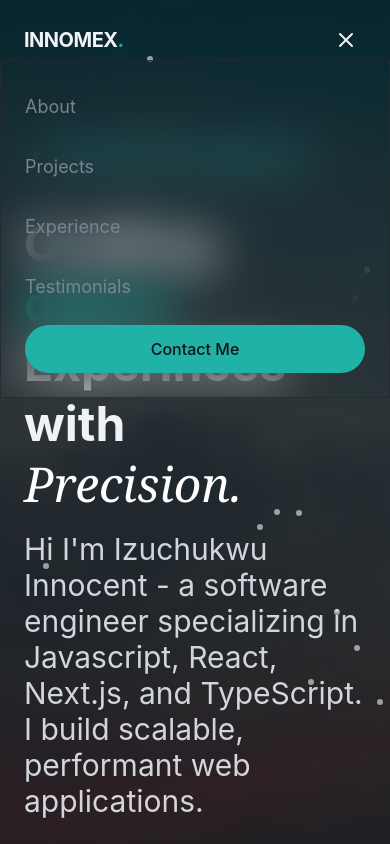
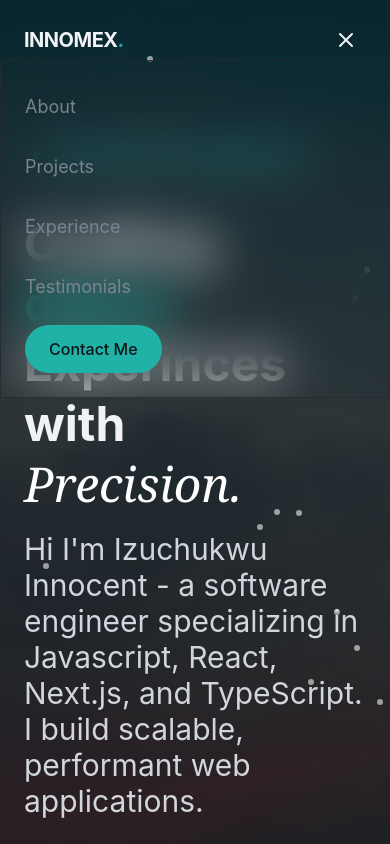
Before and after one commit to inno-stack/my-portfolio, a React (Vite) app: page / in a window 390 px wide. Both pictures are taken after a click on the button 346 px from the left and 40 px from the top of the page. Shown: the top 844 px of the page. Built offline with nearby package versions, Linux system fonts and the light colour scheme.

Commit message:
fix: enable contact button navigation in mobile menu

```diff
--- a/src/layout/Navbar.jsx
+++ b/src/layout/Navbar.jsx
@@ -52,7 +52,9 @@ export const Navbar = () => {
 
         {/* CTA Button */}
         <div className="hidden md:block">
-          <Button size="lg">Contact Me</Button>
+          <a href="#contact">
+            <Button size="lg">Contact Me</Button>
+          </a>
         </div>
         {/* Mobile Menu Button*/}
         <button
@@ -76,9 +78,10 @@ export const Navbar = () => {
                 {link.label}
               </a>
             ))}
-            <Button onClick={() => setIsMobileMenuOpen(false)}>
-              Contact Me
-            </Button>
+
+            <a href="#contact" onClick={() => setIsMobileMenuOpen(false)}>
+              <Button>Contact Me</Button>
+            </a>
           </div>
         </div>
       )}
```
